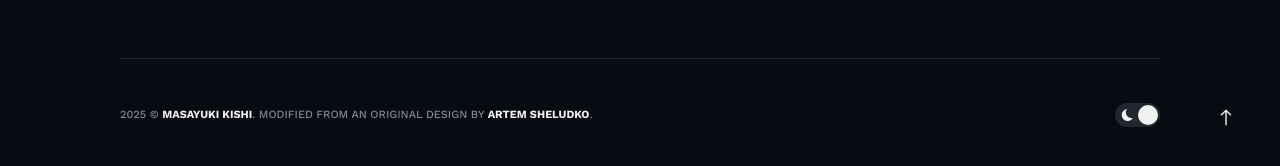
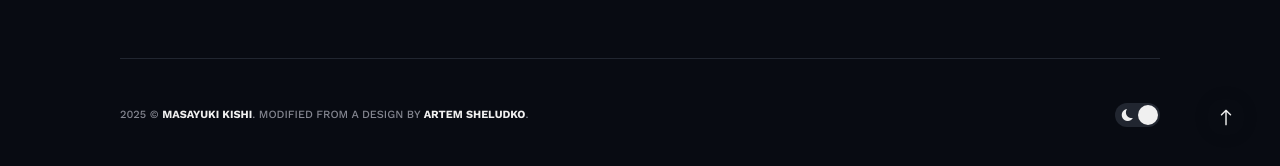
Before and after one commit to mkishi1221/mkishi1221.github.io, a Jekyll site: the page built from index.html, in a window 1280 px wide and 900 px high, scrolled down 9367 px. Shown: the part 729-895 px from the top of the window. Built offline with Jekyll 4.4.1, drawn with Linux system fonts in a browser that asks for light colours; nearby versions of some CDN libraries.

Commit message:
Footer adjustment

```diff
--- a/_includes/footer.html
+++ b/_includes/footer.html
@@ -15,7 +15,7 @@
     <div class="row">
       <div class="col col-12">
         <div class="footer__info">
-          <div class="copyright">{{site.time | date: '%Y'}} &copy; <a href="/">{{site.title}}</a>. Modified from an original design by  <a href="https://jekyllthemes.io/developers/artem-sheludko">Artem Sheludko</a>.</div>
+          <div class="copyright">{{site.time | date: '%Y'}} &copy; <a href="/">{{site.title}}</a>. Modified from a design by  <a href="https://jekyllthemes.io/developers/artem-sheludko">Artem Sheludko</a>.</div>
           <div class="toggle-theme">
             <div class="toggle-moon"><i class="ion ion-ios-moon"></i></div>
             <div class="toggle-sun"><i class="ion ion-ios-sunny"></i></div>
```
